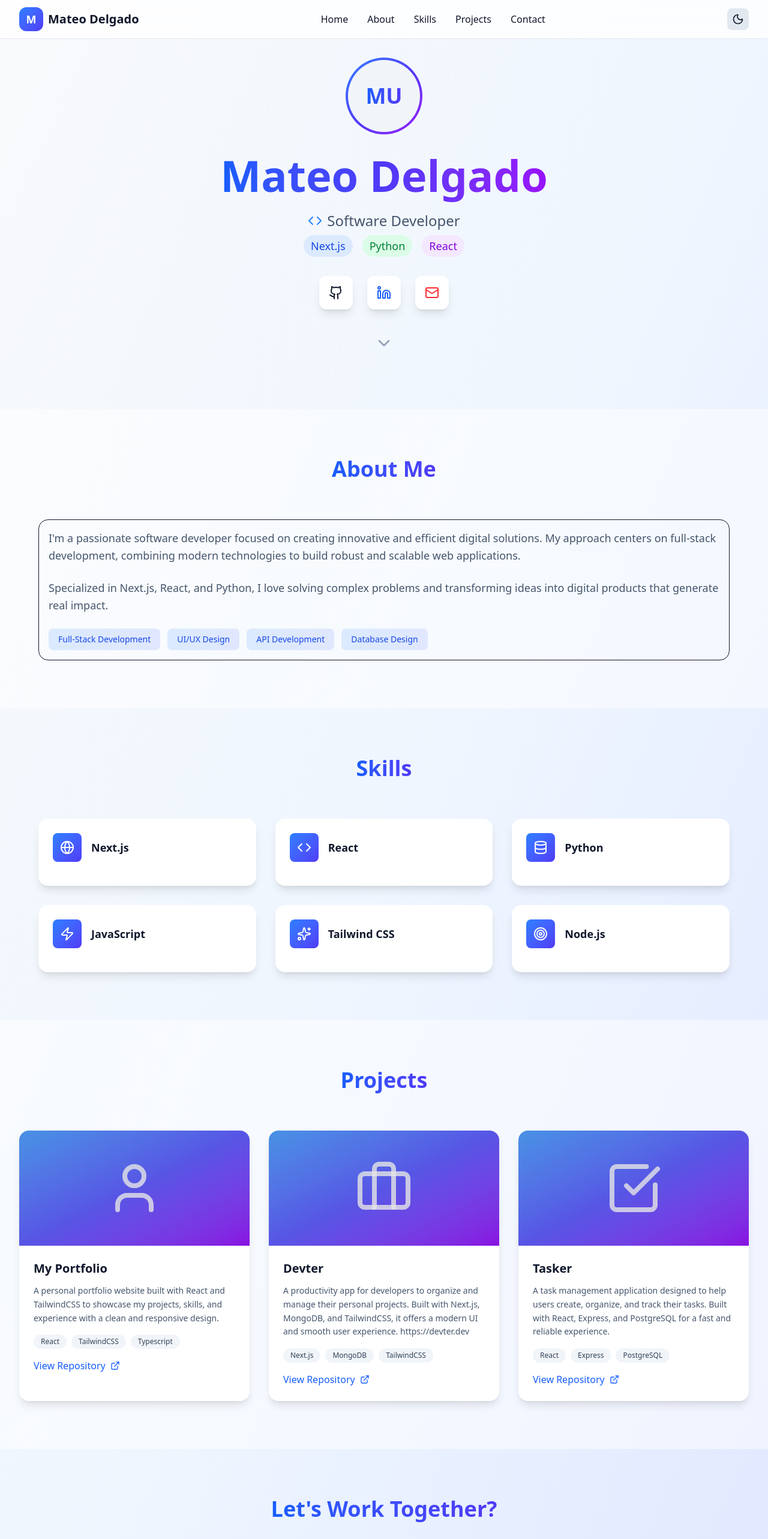
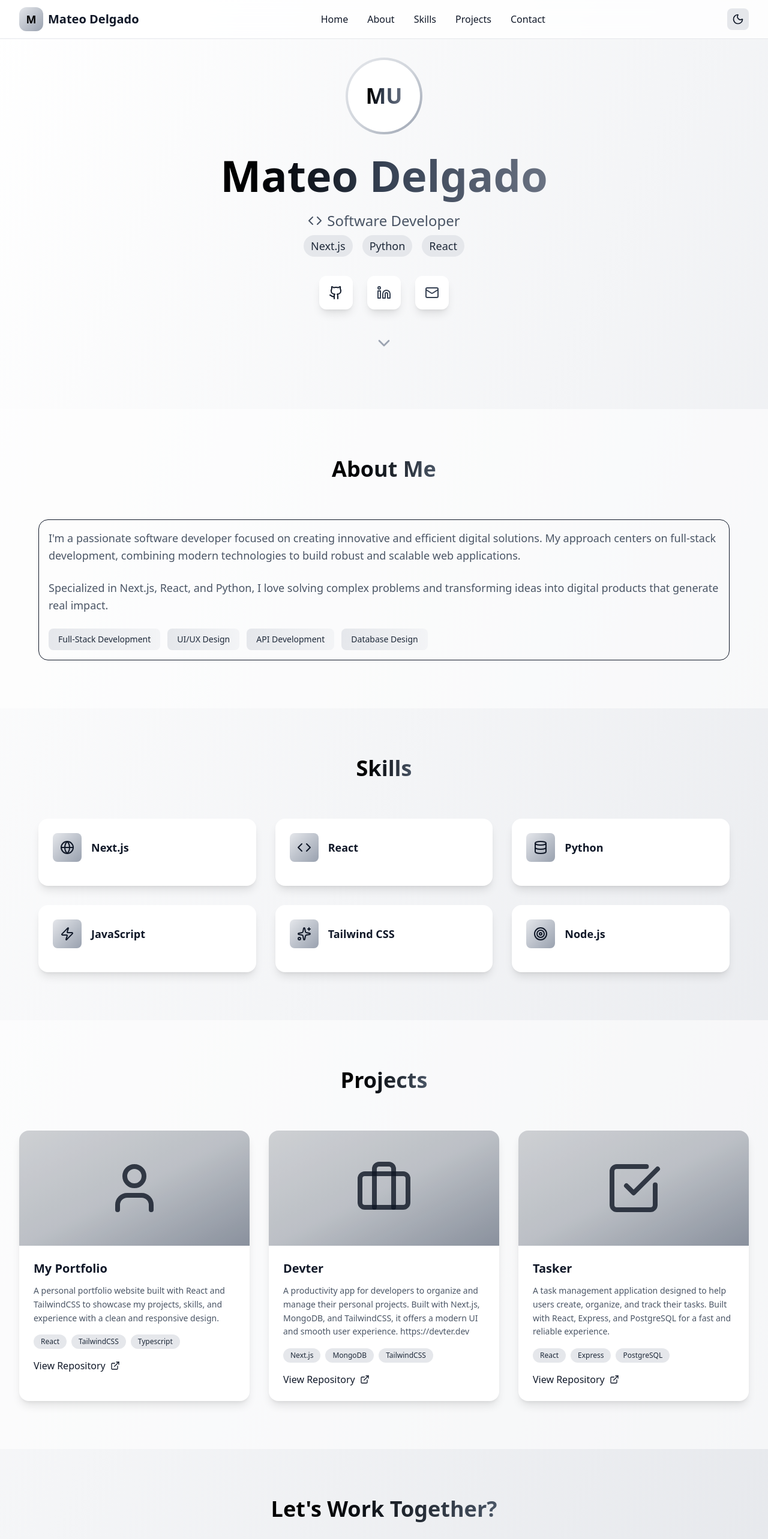
Before and after one commit to MateoDelgadoU/Portfolio-Mateo, a React (Vite) app: page / in a window 1280 px wide. Shown: the top 2566 px of the page at 60% size. Built offline with nearby package versions, Linux system fonts and the light colour scheme.

Commit message:
Restyle portfolio with monochrome theme

```diff
--- a/src/App.tsx
+++ b/src/App.tsx
@@ -18,10 +18,10 @@ const App = () => {
     const root = document.documentElement;
     if (darkMode) {
       root.classList.add('dark');
-      document.body.style.backgroundColor = '#0f172a';
+      document.body.style.backgroundColor = '#050505';
     } else {
       root.classList.remove('dark');
-      document.body.style.backgroundColor = '#f8fafc';
+      document.body.style.backgroundColor = '#f5f5f5';
     }
   }, [darkMode]);
 
@@ -66,20 +66,20 @@ const App = () => {
   return (
     <div className={`min-h-screen transition-colors duration-500 ${darkMode ? 'dark' : ''}`}>
       <div className={`bg-gradient-to-br transition-colors duration-500 ${darkMode
-        ? 'from-slate-900 via-slate-800 to-indigo-900 text-slate-100'
-        : 'from-slate-50 via-blue-50 to-indigo-100 text-slate-900'
+        ? 'from-gray-950 via-gray-900 to-black text-gray-100'
+        : 'from-white via-gray-100 to-gray-200 text-gray-900'
         }`}>
 
         {/* Navigation */}
         <nav className={`fixed top-0 w-full backdrop-blur-md z-50 border-b transition-colors duration-500 ${darkMode
-          ? 'bg-slate-900/80 border-slate-700'
-          : 'bg-white/80 border-slate-200'
+          ? 'bg-black/80 border-gray-800'
+          : 'bg-white/80 border-gray-200'
           }`}>
           <div className="max-w-7xl mx-auto px-4 sm:px-6 lg:px-8">
             <div className="flex justify-between items-center h-16">
               <div className="flex items-center space-x-2">
-                <div className="w-10 h-10 bg-gradient-to-br from-blue-500 to-indigo-600 rounded-xl flex items-center justify-center">
-                  <span className="text-white font-bold text-lg">M</span>
+                <div className="w-10 h-10 bg-gradient-to-br from-gray-200 to-gray-400 rounded-xl flex items-center justify-center">
+                  <span className="text-black font-bold text-lg">M</span>
                 </div>
                 <span className="font-bold text-xl">Mateo Delgado</span>
               </div>
@@ -89,7 +89,7 @@ const App = () => {
                   <button
                     key={item}
                     onClick={() => scrollToSection(item)}
-                    className={`capitalize transition-colors font-medium ${darkMode ? 'hover:text-blue-400' : 'hover:text-blue-600'
+                    className={`capitalize transition-colors font-medium ${darkMode ? 'hover:text-gray-200' : 'hover:text-black'
                       }`}
                   >
                     {item === 'home' ? 'Home' : item === 'about' ? 'About' : item === 'skills' ? 'Skills' : item === 'projects' ? 'Projects' : 'Contact'}
@@ -100,8 +100,8 @@ const App = () => {
               <button
                 onClick={toggleTheme}
                 className={`p-2 rounded-lg transition-colors ${darkMode
-                  ? 'bg-slate-700 hover:bg-slate-600'
-                  : 'bg-slate-200 hover:bg-slate-300'
+                  ? 'bg-gray-800 hover:bg-gray-700'
+                  : 'bg-gray-200 hover:bg-gray-300'
                   }`}
               >
                 {darkMode ? <Sun className="w-5 h-5" /> : <Moon className="w-5 h-5" />}
@@ -115,36 +115,36 @@ const App = () => {
           <div className="max-w-7xl mx-auto">
             <div className="text-center">
               <div className="animate-fade-in-up">
-                <div className="w-32 h-32 mx-auto mb-8 rounded-full bg-gradient-to-br from-blue-500 via-indigo-600 to-purple-600 p-1">
-                  <div className="w-full h-full rounded-full bg-slate-100 dark:bg-slate-800 flex items-center justify-center">
-                    <span className="text-4xl font-bold bg-gradient-to-r from-blue-600 to-indigo-600 bg-clip-text text-transparent">
+                <div className="w-32 h-32 mx-auto mb-8 rounded-full bg-gradient-to-br from-gray-200 via-gray-300 to-gray-400 p-1">
+                  <div className="w-full h-full rounded-full bg-white dark:bg-gray-900 flex items-center justify-center">
+                    <span className="text-4xl font-bold bg-gradient-to-r from-black via-gray-700 to-gray-500 bg-clip-text text-transparent">
                       MU
                     </span>
                   </div>
                 </div>
 
                 <h1 className="text-5xl md:text-7xl font-bold mb-6">
-                  <span className="bg-gradient-to-r from-blue-600 via-indigo-600 to-purple-600 bg-clip-text text-transparent">
+                  <span className="bg-gradient-to-r from-black via-gray-700 to-gray-500 bg-clip-text text-transparent">
                     Mateo Delgado
                   </span>
                 </h1>
 
-                <div className={`text-xl md:text-2xl mb-8 space-y-2 ${darkMode ? 'text-slate-300' : 'text-slate-600'
+                <div className={`text-xl md:text-2xl mb-8 space-y-2 ${darkMode ? 'text-gray-300' : 'text-gray-600'
                   }`}>
                   <div className="flex items-center justify-center space-x-2">
-                    <Code className="w-6 h-6 text-blue-500" />
+                    <Code className="w-6 h-6 text-gray-600 dark:text-gray-200" />
                     <span>Software Developer</span>
                   </div>
                   <div className="flex items-center justify-center space-x-4 text-lg">
-                    <span className={`px-3 py-1 rounded-full ${darkMode ? 'bg-blue-900/30 text-blue-300' : 'bg-blue-100 text-blue-700'
+                    <span className={`px-3 py-1 rounded-full ${darkMode ? 'bg-gray-800/60 text-gray-200' : 'bg-gray-200 text-gray-800'
                       }`}>
                       Next.js
                     </span>
-                    <span className={`px-3 py-1 rounded-full ${darkMode ? 'bg-green-900/30 text-green-300' : 'bg-green-100 text-green-700'
+                    <span className={`px-3 py-1 rounded-full ${darkMode ? 'bg-gray-800/60 text-gray-200' : 'bg-gray-200 text-gray-800'
                       }`}>
                       Python
                     </span>
-                    <span className={`px-3 py-1 rounded-full ${darkMode ? 'bg-purple-900/30 text-purple-300' : 'bg-purple-100 text-purple-700'
+                    <span className={`px-3 py-1 rounded-full ${darkMode ? 'bg-gray-800/60 text-gray-200' : 'bg-gray-200 text-gray-800'
                       }`}>
                       React
                     </span>
@@ -156,7 +156,7 @@ const App = () => {
                     href="https://github.com/MateoDelgadoU"
                     target="_blank"
                     rel="noopener noreferrer"
-                    className={`p-4 rounded-xl shadow-lg hover:shadow-xl transform hover:scale-105 transition-all duration-300 ${darkMode ? 'bg-slate-800' : 'bg-white'
+                    className={`p-4 rounded-xl shadow-lg hover:shadow-xl transform hover:scale-105 transition-all duration-300 ${darkMode ? 'bg-gray-900' : 'bg-white'
                       }`}
                   >
                     <Github className="w-6 h-6" />
@@ -165,15 +165,15 @@ const App = () => {
                     href="https://www.linkedin.com/in/mateodelgadougarte/"
                     target="_blank"
                     rel="noopener noreferrer"
-                    className="p-4 bg-white dark:bg-slate-800 rounded-xl shadow-lg hover:shadow-xl transform hover:scale-105 transition-all duration-300"
+                    className="p-4 bg-white dark:bg-gray-900 rounded-xl shadow-lg hover:shadow-xl transform hover:scale-105 transition-all duration-300"
                   >
-                    <Linkedin className="w-6 h-6 text-blue-600" />
+                    <Linkedin className="w-6 h-6 text-gray-700 dark:text-gray-200" />
                   </a>
                   <a
                     href="mailto:mateo350dk@gmail.com"
-                    className="p-4 bg-white dark:bg-slate-800 rounded-xl shadow-lg hover:shadow-xl transform hover:scale-105 transition-all duration-300"
+                    className="p-4 bg-white dark:bg-gray-900 rounded-xl shadow-lg hover:shadow-xl transform hover:scale-105 transition-all duration-300"
                   >
-                    <Mail className="w-6 h-6 text-red-500" />
+                    <Mail className="w-6 h-6 text-gray-700 dark:text-gray-200" />
                   </a>
                 </div>
 
@@ -181,7 +181,7 @@ const App = () => {
                   onClick={() => scrollToSection('about')}
                   className="animate-bounce"
                 >
-                  <ChevronDown className="w-8 h-8 text-slate-400" />
+                  <ChevronDown className="w-8 h-8 text-gray-400" />
                 </button>
               </div>
             </div>
@@ -189,24 +189,24 @@ const App = () => {
         </section>
 
         {/* About Section */}
-        <section id="about" className={`py-20 px-4 sm:px-6 lg:px-8 ${darkMode ? 'bg-slate-800/50' : 'bg-white/50'
+        <section id="about" className={`py-20 px-4 sm:px-6 lg:px-8 ${darkMode ? 'bg-black/50' : 'bg-white/60'
           }`}>
           <div className="max-w-6xl mx-auto">
             <h2 className="text-4xl font-bold text-center mb-16">
-              <span className="bg-gradient-to-r from-blue-600 to-indigo-600 bg-clip-text text-transparent">
+              <span className="bg-gradient-to-r from-black to-gray-600 bg-clip-text text-transparent">
                 About Me
               </span>
             </h2>
 
             <div className="border rounded-2xl p-4 gap-12 items-center">
               <div className="space-y-6">
-                <p className={`text-lg leading-relaxed ${darkMode ? 'text-slate-300' : 'text-slate-600'
+                <p className={`text-lg leading-relaxed ${darkMode ? 'text-gray-300' : 'text-gray-600'
                   }`}>
                   I'm a passionate software developer focused on creating innovative and efficient digital solutions.
                   My approach centers on full-stack development, combining modern technologies to build
                   robust and scalable web applications.
                 </p>
-                <p className={`text-lg leading-relaxed ${darkMode ? 'text-slate-300' : 'text-slate-600'
+                <p className={`text-lg leading-relaxed ${darkMode ? 'text-gray-300' : 'text-gray-600'
                   }`}>
                   Specialized in Next.js, React, and Python, I love solving complex problems and
                   transforming ideas into digital products that generate real impact.
@@ -217,8 +217,8 @@ const App = () => {
                     <span
                       key={item}
                       className={`px-4 py-2 bg-gradient-to-r rounded-lg text-sm font-medium ${darkMode
-                        ? 'from-blue-900/30 to-indigo-900/30 text-blue-300'
-                        : 'from-blue-100 to-indigo-100 text-blue-700'
+                        ? 'from-gray-800/50 to-gray-700/50 text-gray-200'
+                        : 'from-gray-200 to-gray-100 text-gray-800'
                         }`}
                     >
                       {item}
@@ -234,7 +234,7 @@ const App = () => {
         <section id="skills" className="py-20 px-4 sm:px-6 lg:px-8">
           <div className="max-w-6xl mx-auto">
             <h2 className="text-4xl font-bold text-center mb-16">
-              <span className="bg-gradient-to-r from-blue-600 to-indigo-600 bg-clip-text text-transparent">
+              <span className="bg-gradient-to-r from-black to-gray-600 bg-clip-text text-transparent">
                 Skills
               </span>
             </h2>
@@ -245,12 +245,12 @@ const App = () => {
                 return (
                   <div
                     key={skill.name}
-                    className={`p-6 rounded-2xl shadow-lg hover:shadow-xl transform hover:scale-105 transition-all duration-300 ${darkMode ? 'bg-slate-800' : 'bg-white'
+                    className={`p-6 rounded-2xl shadow-lg hover:shadow-xl transform hover:scale-105 transition-all duration-300 ${darkMode ? 'bg-gray-900' : 'bg-white'
                       }`}
                   >
                     <div className="flex items-center mb-4">
-                      <div className="p-3 bg-gradient-to-br from-blue-500 to-indigo-600 rounded-lg mr-4">
-                        <IconComponent className="w-6 h-6 text-white" />
+                      <div className="p-3 bg-gradient-to-br from-gray-200 to-gray-400 rounded-lg mr-4">
+                        <IconComponent className="w-6 h-6 text-gray-900" />
                       </div>
                       <div>
                         <h3 className="font-bold text-lg">{skill.name}</h3>
@@ -264,11 +264,11 @@ const App = () => {
         </section>
 
         {/* Projects Section */}
-        <section id="projects" className={`py-20 px-4 sm:px-6 lg:px-8 ${darkMode ? 'bg-slate-800/50' : 'bg-white/50'
+        <section id="projects" className={`py-20 px-4 sm:px-6 lg:px-8 ${darkMode ? 'bg-black/50' : 'bg-white/60'
           }`}>
           <div className="max-w-7xl mx-auto">
             <h2 className="text-4xl font-bold text-center mb-16">
-              <span className="bg-gradient-to-r from-blue-600 to-indigo-600 bg-clip-text text-transparent">
+              <span className="bg-gradient-to-r from-black to-gray-600 bg-clip-text text-transparent">
                 Projects
               </span>
             </h2>
@@ -279,17 +279,17 @@ const App = () => {
                 return (
                   <div
                     key={index}
-                    className={`rounded-2xl overflow-hidden shadow-lg hover:shadow-2xl transform hover:scale-105 transition-all duration-300 ${darkMode ? 'bg-slate-800' : 'bg-white'
+                    className={`rounded-2xl overflow-hidden shadow-lg hover:shadow-2xl transform hover:scale-105 transition-all duration-300 ${darkMode ? 'bg-gray-900' : 'bg-white'
                       }`}
                   >
-                    <div className="h-48 bg-gradient-to-br from-blue-400 via-indigo-500 to-purple-600 relative overflow-hidden flex items-center justify-center">
-                      <IconComponent className="w-24 h-24 text-white/80" />
+                    <div className="h-48 bg-gradient-to-br from-gray-200 via-gray-300 to-gray-400 relative overflow-hidden flex items-center justify-center">
+                      <IconComponent className="w-24 h-24 text-gray-900/80" />
                       <div className="absolute inset-0 bg-black/10" />
                     </div>
 
                     <div className="p-6">
                       <h3 className="font-bold text-xl mb-3">{project.title}</h3>
-                      <p className={`mb-4 text-sm leading-relaxed ${darkMode ? 'text-slate-300' : 'text-slate-600'
+                      <p className={`mb-4 text-sm leading-relaxed ${darkMode ? 'text-gray-300' : 'text-gray-600'
                         }`}>
                         {project.description}
                       </p>
@@ -298,7 +298,7 @@ const App = () => {
                         {project.tech.map((tech) => (
                           <span
                             key={tech}
-                            className={`px-3 py-1 rounded-full text-xs font-medium ${darkMode ? 'bg-slate-700 text-slate-300' : 'bg-slate-100 text-slate-700'
+                            className={`px-3 py-1 rounded-full text-xs font-medium ${darkMode ? 'bg-gray-800 text-gray-300' : 'bg-gray-200 text-gray-800'
                               }`}
                           >
                             {tech}
@@ -310,7 +310,7 @@ const App = () => {
                         href={project.repoLink}
                         target="_blank"
                         rel="noopener noreferrer"
-                        className={`inline-flex items-center space-x-2 font-medium transition-colors ${darkMode ? 'text-blue-400 hover:text-blue-300' : 'text-blue-600 hover:text-blue-700'
+                        className={`inline-flex items-center space-x-2 font-medium transition-colors ${darkMode ? 'text-gray-200 hover:text-white' : 'text-gray-900 hover:text-black'
                           }`}
                       >
                         <span>View Repository</span>
@@ -328,12 +328,12 @@ const App = () => {
         <section id="contact" className="py-20 px-4 sm:px-6 lg:px-8">
           <div className="max-w-4xl mx-auto text-center">
             <h2 className="text-4xl font-bold mb-8">
-              <span className="bg-gradient-to-r from-blue-600 to-indigo-600 bg-clip-text text-transparent">
+              <span className="bg-gradient-to-r from-black to-gray-600 bg-clip-text text-transparent">
                 Let's Work Together?
               </span>
             </h2>
 
-            <p className={`text-xl mb-12 max-w-2xl mx-auto ${darkMode ? 'text-slate-300' : 'text-slate-600'
+            <p className={`text-xl mb-12 max-w-2xl mx-auto ${darkMode ? 'text-gray-300' : 'text-gray-600'
               }`}>
               I'm always open to new opportunities and interesting projects.
               Let's connect and bring ideas to life!
@@ -342,7 +342,7 @@ const App = () => {
             <div className="flex flex-col sm:flex-row justify-center items-center gap-4 sm:gap-8">
               <a
                 href="mailto:mateo350dk@gmail.com"
-                className="w-full sm:w-auto inline-flex items-center justify-center space-x-3 bg-gradient-to-r from-blue-600 to-indigo-600 text-white px-6 sm:px-8 py-3 sm:py-4 rounded-xl font-medium hover:from-blue-700 hover:to-indigo-700 transform hover:scale-105 transition-all duration-300 shadow-lg"
+                className="w-full sm:w-auto inline-flex items-center justify-center space-x-3 bg-gradient-to-r from-black to-gray-700 text-white px-6 sm:px-8 py-3 sm:py-4 rounded-xl font-medium hover:from-gray-900 hover:to-black transform hover:scale-105 transition-all duration-300 shadow-lg"
               >
                 <Mail className="w-5 h-5" />
                 <span className="text-sm sm:text-base">Send Email</span>
@@ -353,11 +353,11 @@ const App = () => {
                 target="_blank"
                 rel="noopener noreferrer"
                 className={`w-full sm:w-auto inline-flex items-center justify-center space-x-3 px-6 sm:px-8 py-3 sm:py-4 rounded-xl font-medium border-2 transform hover:scale-105 transition-all duration-300 shadow-lg ${darkMode
-                  ? 'bg-slate-800 text-slate-100 border-slate-700 hover:border-blue-400'
-                  : 'bg-white text-slate-900 border-slate-200 hover:border-blue-500'
+                  ? 'bg-gray-900 text-gray-100 border-gray-700 hover:border-white'
+                  : 'bg-white text-gray-900 border-gray-200 hover:border-black'
                   }`}
               >
-                <Linkedin className="w-5 h-5 text-blue-600" />
+                <Linkedin className="w-5 h-5 text-gray-700 dark:text-gray-200" />
                 <span className="text-sm sm:text-base">LinkedIn</span>
               </a>
             </div>
@@ -365,15 +365,15 @@ const App = () => {
         </section>
 
         {/* Footer */}
-        <footer className="py-12 px-4 sm:px-6 lg:px-8 bg-slate-900 text-slate-300">
+        <footer className="py-12 px-4 sm:px-6 lg:px-8 bg-black text-gray-300">
           <div className="max-w-7xl mx-auto text-center">
             <div className="flex items-center justify-center space-x-2 mb-4">
-              <div className="w-8 h-8 bg-gradient-to-br from-blue-500 to-indigo-600 rounded-lg flex items-center justify-center">
-                <span className="text-white font-bold">M</span>
+              <div className="w-8 h-8 bg-gradient-to-br from-gray-200 to-gray-500 rounded-lg flex items-center justify-center">
+                <span className="text-black font-bold">M</span>
               </div>
               <span className="font-bold text-lg text-white">Mateo Delgado Ugarte</span>
             </div>
-            <p className="text-slate-400">
+            <p className="text-gray-400">
               © 2025 Mateo Delgado Ugarte. Built with React and lots of tea
             </p>
           </div>
```
